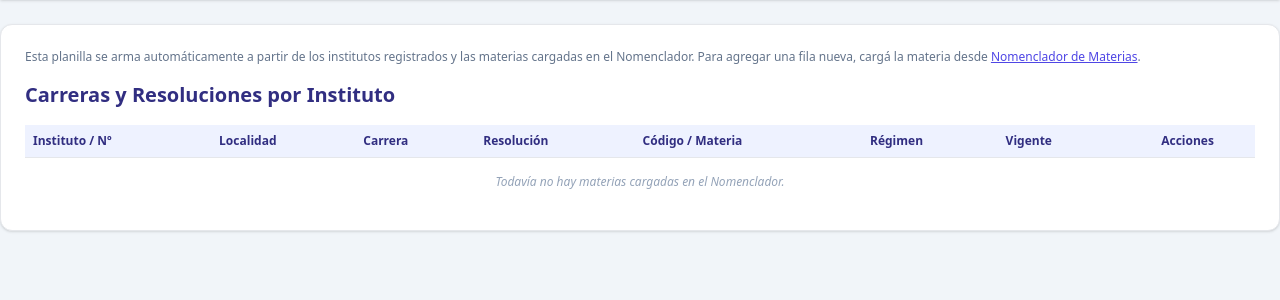
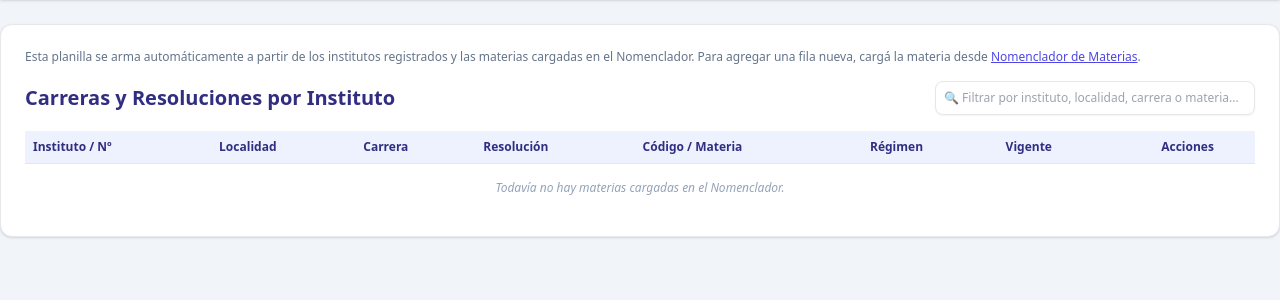
Before and after one commit to relevamientogobsalt2026-coder/nomenclador-ies-demo, a Flask app: template templates/admin_institutos.html in a window 1280 px wide. Shown: the part 60-360 px from the top of the page. Run offline with Flask 3, Linux system fonts and the light colour scheme; the template is opened without the code that fills it, so the values that code supplies are empty; some libraries are stand-ins or nearby versions.

Commit message:
Agregar filtro de busqueda en la Planilla de Carreras

```diff
--- a/templates/admin_institutos.html
+++ b/templates/admin_institutos.html
@@ -24,10 +24,15 @@
             Para agregar una fila nueva, cargá la materia desde <a href="/admin" class="text-indigo-600 underline">Nomenclador de Materias</a>.
         </p>
 
-        <h2 class="text-xl font-bold mb-4 text-indigo-900">Carreras y Resoluciones por Instituto</h2>
+        <div class="flex flex-col md:flex-row justify-between items-center mb-4 gap-3">
+            <h2 class="text-xl font-bold text-indigo-900">Carreras y Resoluciones por Instituto</h2>
+            <div class="w-full md:w-auto">
+                <input type="text" id="searchPlanilla" onkeyup="filtrarPlanilla()" placeholder="🔍 Filtrar por instituto, localidad, carrera o materia..." class="border p-2 rounded-lg text-xs w-full md:w-80 shadow-sm focus:ring-2 focus:ring-indigo-500">
+            </div>
+        </div>
 
         <div class="overflow-x-auto">
-            <table class="w-full text-left border-collapse text-xs">
+            <table id="tablaPlanilla" class="w-full text-left border-collapse text-xs">
                 <thead>
                     <tr class="bg-indigo-50 text-indigo-900 border-b">
                         <th class="p-2">Instituto / Nº</th>
@@ -42,21 +47,21 @@
                 </thead>
                 <tbody class="divide-y">
                     {% for m in materias %}
-                    <tr class="hover:bg-slate-50">
-                        <td class="p-2 font-semibold">
+                    <tr class="hover:bg-slate-50 fila-planilla">
+                        <td class="p-2 font-semibold campo-instituto">
                             {{ m.institutos.nombre if m.institutos else '—' }}<br>
                             <span class="text-slate-500">Nº: {{ m.institutos.numero_ies if m.institutos else '' }}</span>
                         </td>
-                        <td class="p-2">{{ m.institutos.localidad if m.institutos else '' }}</td>
+                        <td class="p-2 campo-localidad">{{ m.institutos.localidad if m.institutos else '' }}</td>
                         <td class="p-2">
-                            <input type="text" name="carrera" value="{{ m.carrera }}" form="form-mat-{{ m.id }}" class="border p-1 rounded w-40">
+                            <input type="text" name="carrera" value="{{ m.carrera }}" form="form-mat-{{ m.id }}" class="border p-1 rounded w-40 campo-carrera">
                         </td>
                         <td class="p-2">
                             <input type="text" name="resolucion" value="{{ m.resolucion }}" form="form-mat-{{ m.id }}" class="border p-1 rounded w-28 font-bold text-indigo-700">
                         </td>
                         <td class="p-2">
-                            <input type="text" name="codigo" value="{{ m.codigo }}" form="form-mat-{{ m.id }}" class="border p-1 rounded w-16">
-                            <input type="text" name="nombre_unidad_curricular" value="{{ m.nombre_unidad_curricular }}" form="form-mat-{{ m.id }}" class="border p-1 rounded w-36 mt-1">
+                            <input type="text" name="codigo" value="{{ m.codigo }}" form="form-mat-{{ m.id }}" class="border p-1 rounded w-16 campo-codigo">
+                            <input type="text" name="nombre_unidad_curricular" value="{{ m.nombre_unidad_curricular }}" form="form-mat-{{ m.id }}" class="border p-1 rounded w-36 mt-1 campo-materia">
                         </td>
                         <td class="p-2">
                             <input type="text" name="regimen" value="{{ m.regimen }}" form="form-mat-{{ m.id }}" class="border p-1 rounded w-20">
@@ -80,7 +85,38 @@
                     {% endfor %}
                 </tbody>
             </table>
+            <p id="sinResultadosPlanilla" class="text-slate-400 italic text-sm mt-3 hidden">No se encontraron resultados que coincidan con la búsqueda.</p>
         </div>
     </main>
+
+    <script>
+        function normalizarTexto(str) {
+            return (str || '')
+                .normalize('NFD')
+                .replace(/[\u0300-\u036f]/g, '')
+                .toLowerCase();
+        }
+
+        function filtrarPlanilla() {
+            const filtro = normalizarTexto(document.getElementById('searchPlanilla').value);
+            const filas = document.querySelectorAll('.fila-planilla');
+            let visibles = 0;
+
+            filas.forEach(fila => {
+                const instituto = normalizarTexto(fila.querySelector('.campo-instituto')?.textContent);
+                const localidad = normalizarTexto(fila.querySelector('.campo-localidad')?.textContent);
+                const carrera = normalizarTexto(fila.querySelector('.campo-carrera')?.value);
+                const codigo = normalizarTexto(fila.querySelector('.campo-codigo')?.value);
+                const materia = normalizarTexto(fila.querySelector('.campo-materia')?.value);
+
+                const coincide = instituto.includes(filtro) || localidad.includes(filtro) ||
+                                  carrera.includes(filtro) || codigo.includes(filtro) || materia.includes(filtro);
+                fila.style.display = coincide ? '' : 'none';
+                if (coincide) visibles++;
+            });
+
+            document.getElementById('sinResultadosPlanilla').classList.toggle('hidden', visibles > 0 || filas.length === 0);
+        }
+    </script>
 </body>
 </html>
```
Also changed, not shown: templates/admin_instituciones.html (+38 -8 lines).
